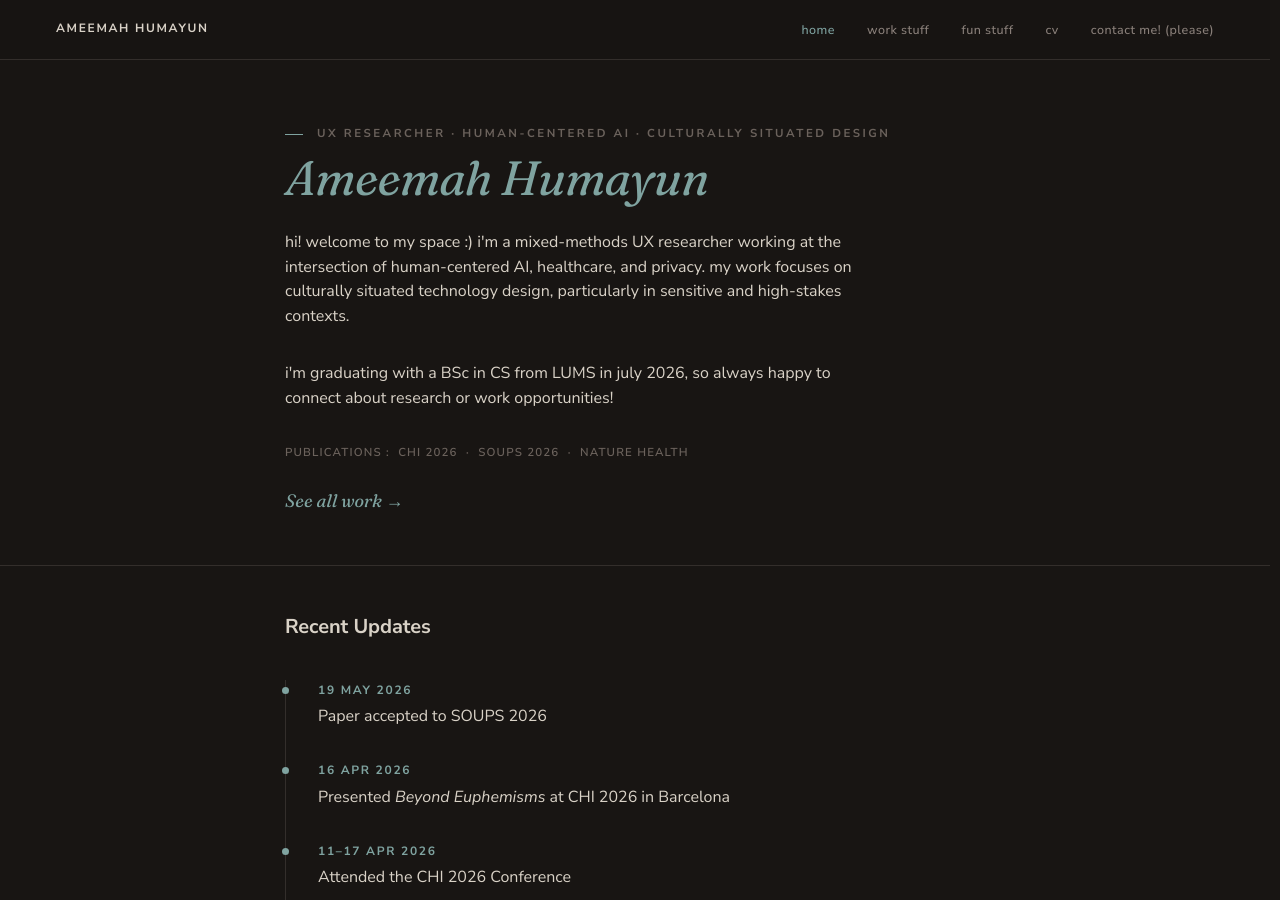
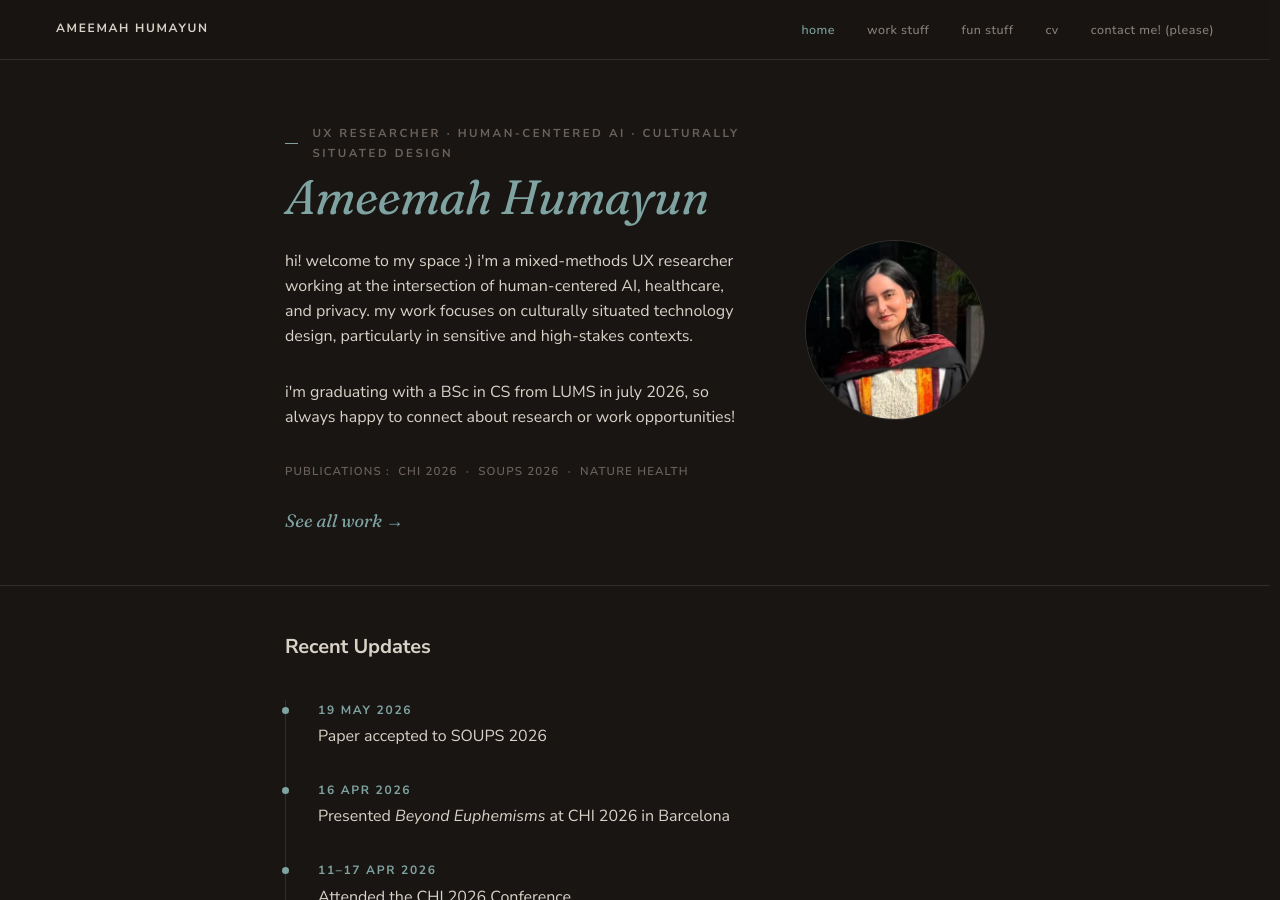
Before and after one commit to ameemahumayun/ameemahumayun.github.io, a Jekyll site: the page built from index.html, in a window 1280 px wide and 900 px high. Built offline with Jekyll 4.4.1, drawn with Linux system fonts in a browser that asks for light colours.

Commit message:
Add circular profile photo to home page hero
Wires the existing hero--profile scaffold up with a real headshot
(cropped from a graduation photo) instead of the placeholder.

```diff
--- a/index.html
+++ b/index.html
@@ -6,7 +6,7 @@ description: Mixed-methods UX researcher working on human-centered AI for health
 ---
 
 <!-- HERO -->
-<header class="hero">
+<header class="hero hero--profile">
   <div class="hero__inner">
     <div class="hero__text">
 <div class="eyebrow eyebrow-rule" style="color:var(--color-text-mute);">UX Researcher · Human-Centered AI · Culturally Situated Design</div>
@@ -23,6 +23,7 @@ description: Mixed-methods UX researcher working on human-centered AI for health
         <a href="{{ '/work/' | relative_url }}" class="serif" style="font-size:1.125rem;">See all work &rarr;</a>
       </p>
     </div>
+    <img class="hero__avatar" src="{{ '/assets/images/me.jpg' | relative_url }}" alt="Portrait of Ameemah Humayun" width="180" height="180">
   </div>
 </header>
 
```
Also changed, not shown: assets/images/me.jpg (added).
